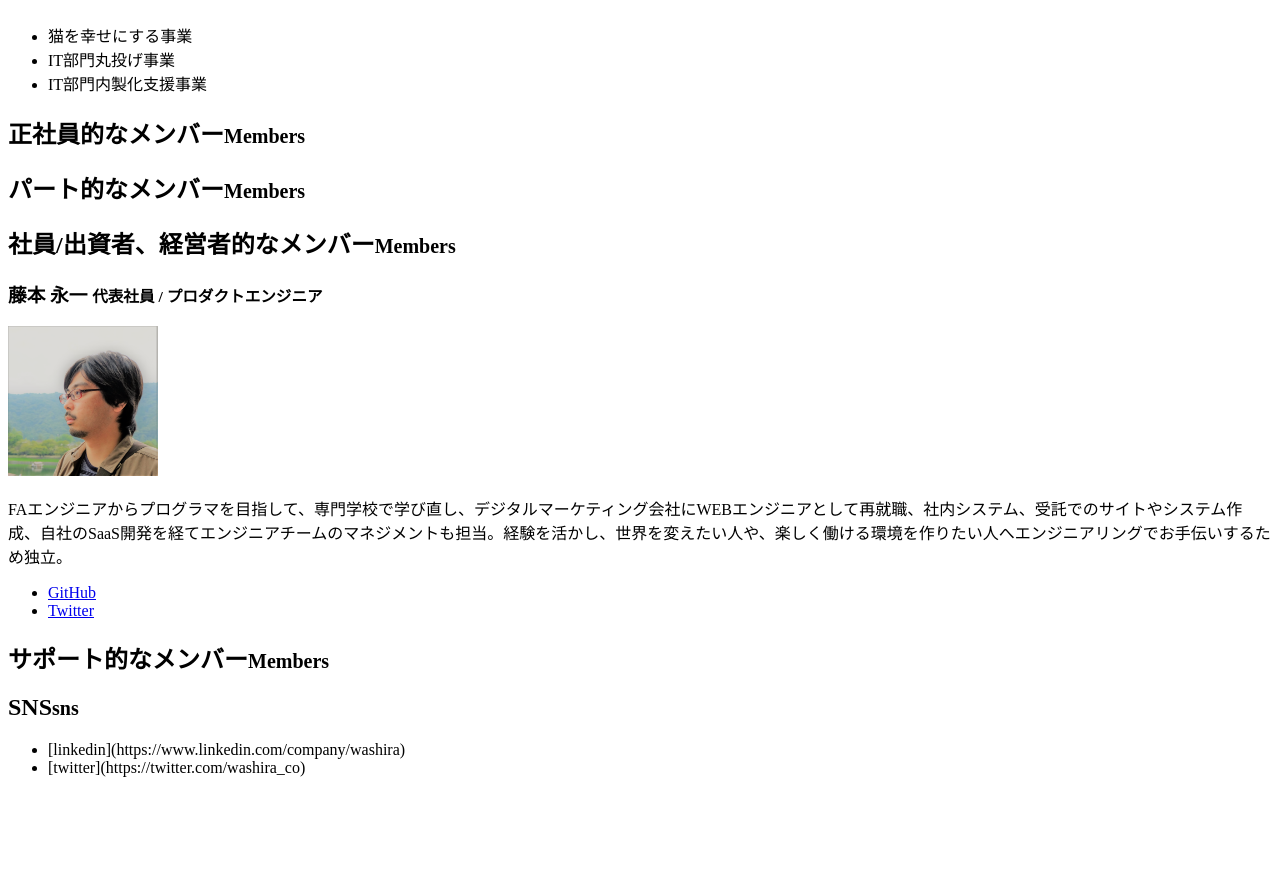
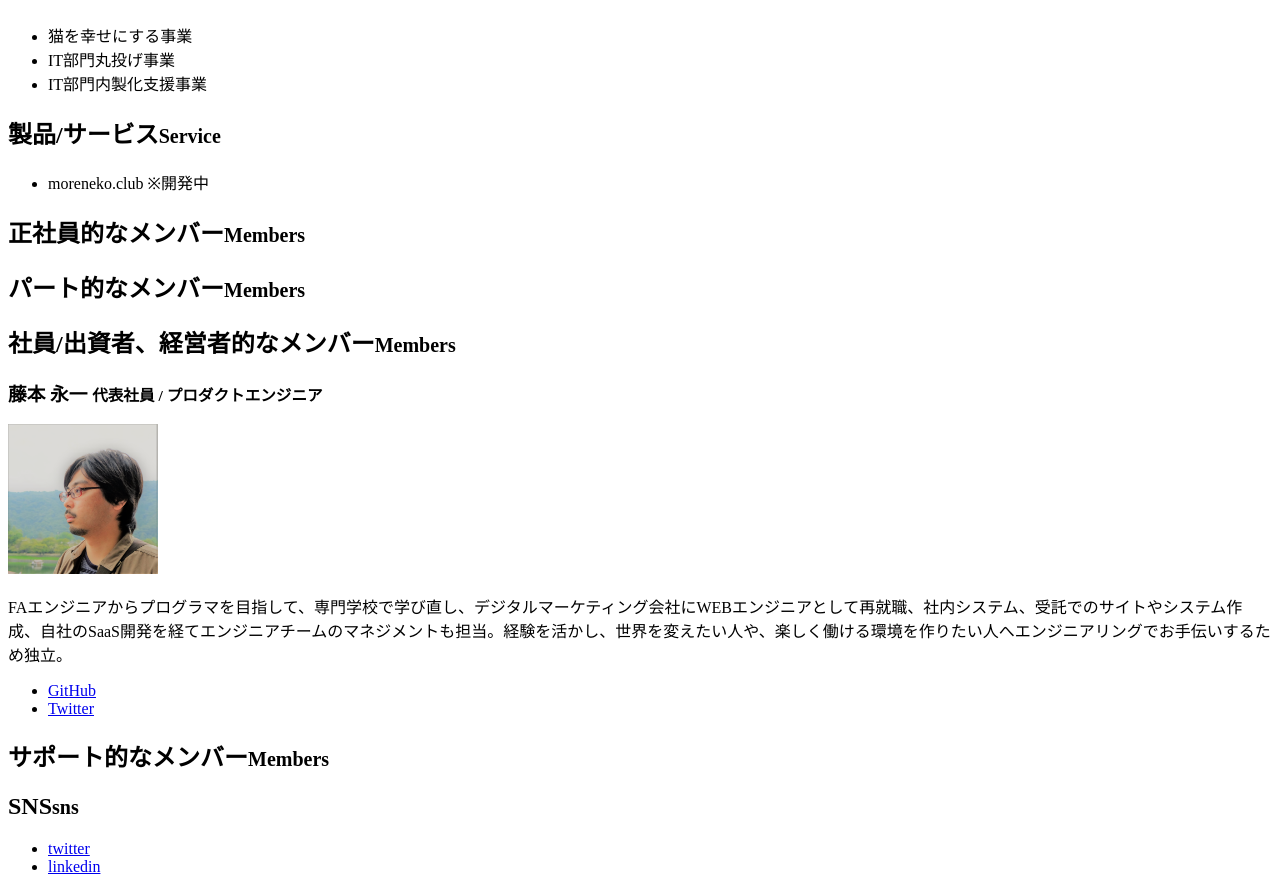
Before and after one commit to washira-co/web-washira.co, a Nuxt app: page / in a window 1280 px wide. Shown: the part 409-1301 px from the top of the page. Before the commit the page ends 1202 px from the top, so only its background shows below. Built offline with nearby package versions, Linux system fonts and the light colour scheme.

Commit message:
SNS追加と修正

```diff
--- a/pages/index.vue
+++ b/pages/index.vue
@@ -28,6 +28,13 @@
     </div>
 
     <div>
+      <h2>製品/サービス<small>Service</small></h2>
+      <ul>
+        <li>moreneko.club ※開発中</li>
+      </ul>
+    </div>
+
+    <div>
       <h2>正社員的なメンバー<small>Members</small></h2>
       <div></div>
       <h2>パート的なメンバー<small>Members</small></h2>
@@ -41,9 +48,7 @@
         </p>
         <ul>
           <li>
-            <a href="https://github.com/eiichi-worker" target="_blank"
-              >GitHub</a
-            >
+            <a href="https://github.com/eiichi-worker" target="_blank">GitHub</a>
           </li>
           <li>
             <a href="https://twitter.com/EiichiCat" target="_blank">Twitter</a>
@@ -57,8 +62,12 @@
     <div>
       <h2>SNS<small>sns</small></h2>
       <ul>
-        <li>[linkedin](https://www.linkedin.com/company/washira)</li>
-        <li>[twitter](https://twitter.com/washira_co)</li>
+        <li>
+          <a href="https://twitter.com/washira_co" target="_blank">twitter</a>
+        </li>
+        <li>
+          <a href="https://www.linkedin.com/company/washira" target="_blank">linkedin</a>
+        </li>
       </ul>
     </div>
   </div>
```
